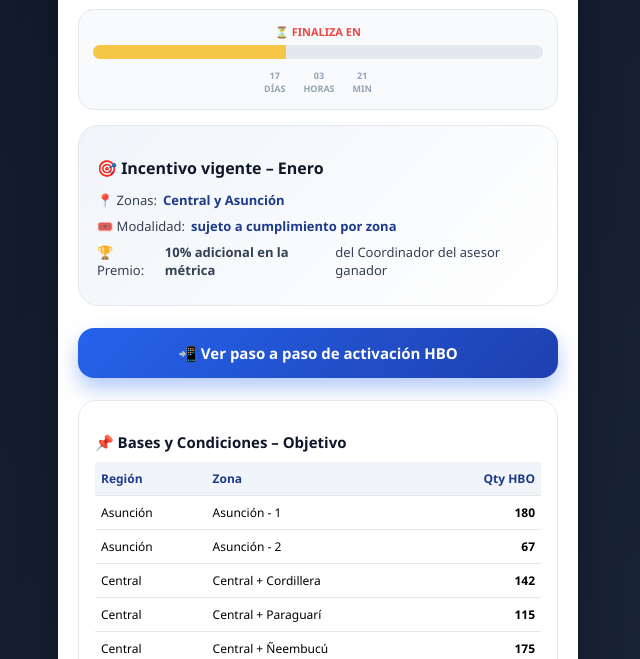
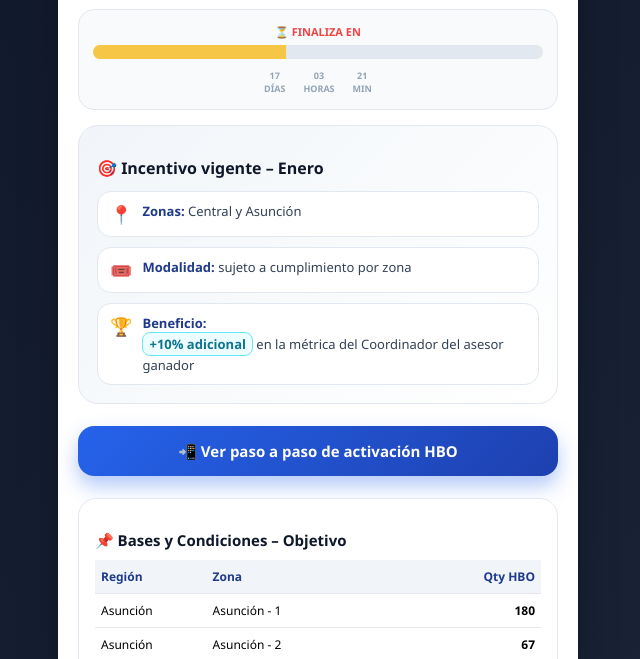
Before and after one commit to pycanales-lang/addonshbo_coord, a plain HTML site: page index.html in a window 1280 px wide. Shown: the part 138-797 px from the top of the page, without its empty margins (322-962 px from the left). Drawn offline with Linux system fonts and the light colour scheme.

Commit message:
Update index.html

```diff
--- a/index.html
+++ b/index.html
@@ -32,7 +32,7 @@ body{
     box-shadow:0 25px 50px -12px rgba(0,0,0,.45);
 }
 
-/* HEADER CAMPAÑA */
+/* HEADER */
 .header{
     text-align:center;
     padding:16px 12px;
@@ -106,7 +106,7 @@ body{
     text-transform:uppercase;
 }
 
-/* CARD INCENTIVO */
+/* CARD */
 .card{
     background:linear-gradient(135deg,#f1f5f9,#ffffff);
     border-radius:20px;
@@ -119,19 +119,41 @@ body{
     color:#0f172a;
     margin-bottom:12px;
 }
-.card p{
+
+/* INCENTIVO MEJORADO */
+.incentive-list{
+    display:grid;
+    gap:10px;
+}
+.incentive-item{
+    background:#ffffff;
+    border:1px solid #e2e8f0;
+    border-radius:14px;
+    padding:10px 12px;
+    display:flex;
+    align-items:flex-start;
+    gap:10px;
     font-size:13px;
-    margin:8px 0;
     color:#334155;
-    display:flex;
-    gap:6px;
 }
-.highlight{
+.incentive-icon{
+    font-size:18px;
+}
+.incentive-strong{
     font-weight:900;
-    color:var(--primary);
+    color:#1e3a8a;
+}
+.incentive-highlight{
+    background:#ecfeff;
+    border:1px solid #67e8f9;
+    color:#0e7490;
+    font-weight:900;
+    padding:2px 6px;
+    border-radius:8px;
+    display:inline-block;
 }
 
-/* BOTÓN CTA */
+/* BOTÓN */
 .btn{
     display:block;
     margin:22px auto 0;
@@ -149,30 +171,7 @@ body{
     transform:scale(.98);
 }
 
-/* BASES */
-.bases{
-    background:#fffbeb;
-    border:1px solid #fde68a;
-    border-radius:18px;
-    padding:16px;
-    margin-top:22px;
-}
-.bases h3{
-    font-size:14px;
-    margin-bottom:8px;
-    color:#92400e;
-}
-.bases ul{
-    padding-left:18px;
-    font-size:12px;
-    color:#78350f;
-}
-.anr{
-    color:#b91c1c;
-    font-weight:900;
-}
-
-/* OBJETIVO (TABLA) */
+/* OBJETIVO */
 .objective{
     background:#ffffff;
     border:1px solid #e2e8f0;
@@ -212,10 +211,32 @@ body{
 .objective tfoot td{
     font-weight:900;
     border-top:2px solid #1e3a8a;
-    color:#0f172a;
 }
 
-/* IMAGEN PREMIO */
+/* BASES */
+.bases{
+    background:#fffbeb;
+    border:1px solid #fde68a;
+    border-radius:18px;
+    padding:16px;
+    margin-top:22px;
+}
+.bases h3{
+    font-size:14px;
+    margin-bottom:8px;
+    color:#92400e;
+}
+.bases ul{
+    padding-left:18px;
+    font-size:12px;
+    color:#78350f;
+}
+.anr{
+    color:#b91c1c;
+    font-weight:900;
+}
+
+/* IMAGEN */
 .prize-img{
     margin-top:25px;
     text-align:center;
@@ -260,9 +281,27 @@ body{
     <!-- INCENTIVO -->
     <div class="card">
         <h2>🎯 Incentivo vigente – Enero</h2>
-        <p>📍 Zonas: <span class="highlight">Central y Asunción</span></p>
-        <p>🎟️ Modalidad: <span class="highlight">sujeto a cumplimiento por zona</span></p>
-        <p>🏆 Premio: <b>10% adicional en la métrica</b> del Coordinador del asesor ganador</p>
+
+        <div class="incentive-list">
+            <div class="incentive-item">
+                <div class="incentive-icon">📍</div>
+                <div><span class="incentive-strong">Zonas:</span> Central y Asunción</div>
+            </div>
+
+            <div class="incentive-item">
+                <div class="incentive-icon">🎟️</div>
+                <div><span class="incentive-strong">Modalidad:</span> sujeto a cumplimiento por zona</div>
+            </div>
+
+            <div class="incentive-item">
+                <div class="incentive-icon">🏆</div>
+                <div>
+                    <span class="incentive-strong">Beneficio:</span><br>
+                    <span class="incentive-highlight">+10% adicional</span>
+                    en la métrica del Coordinador del asesor ganador
+                </div>
+            </div>
+        </div>
     </div>
 
     <!-- BOTÓN -->
@@ -270,16 +309,12 @@ body{
         📲 Ver paso a paso de activación HBO
     </a>
 
-        <!-- OBJETIVO -->
+    <!-- OBJETIVO -->
     <div class="objective">
         <h3>📌 Bases y Condiciones – Objetivo</h3>
         <table>
             <thead>
-                <tr>
-                    <th>Región</th>
-                    <th>Zona</th>
-                    <th>Qty HBO</th>
-                </tr>
+                <tr><th>Región</th><th>Zona</th><th>Qty HBO</th></tr>
             </thead>
             <tbody>
                 <tr><td>Asunción</td><td>Asunción - 1</td><td>180</td></tr>
@@ -289,10 +324,7 @@ body{
                 <tr><td>Central</td><td>Central + Ñeembucú</td><td>175</td></tr>
             </tbody>
             <tfoot>
-                <tr>
-                    <td colspan="2">Total</td>
-                    <td>678</td>
-                </tr>
+                <tr><td colspan="2">Total</td><td>678</td></tr>
             </tfoot>
         </table>
     </div>
@@ -353,7 +385,6 @@ function updateTimer(){
             Math.floor((remaining%(1000*60*60))/(1000*60)).toString().padStart(2,"0");
     }
 }
-
 updateTimer();
 setInterval(updateTimer,60000);
 </script>
```
